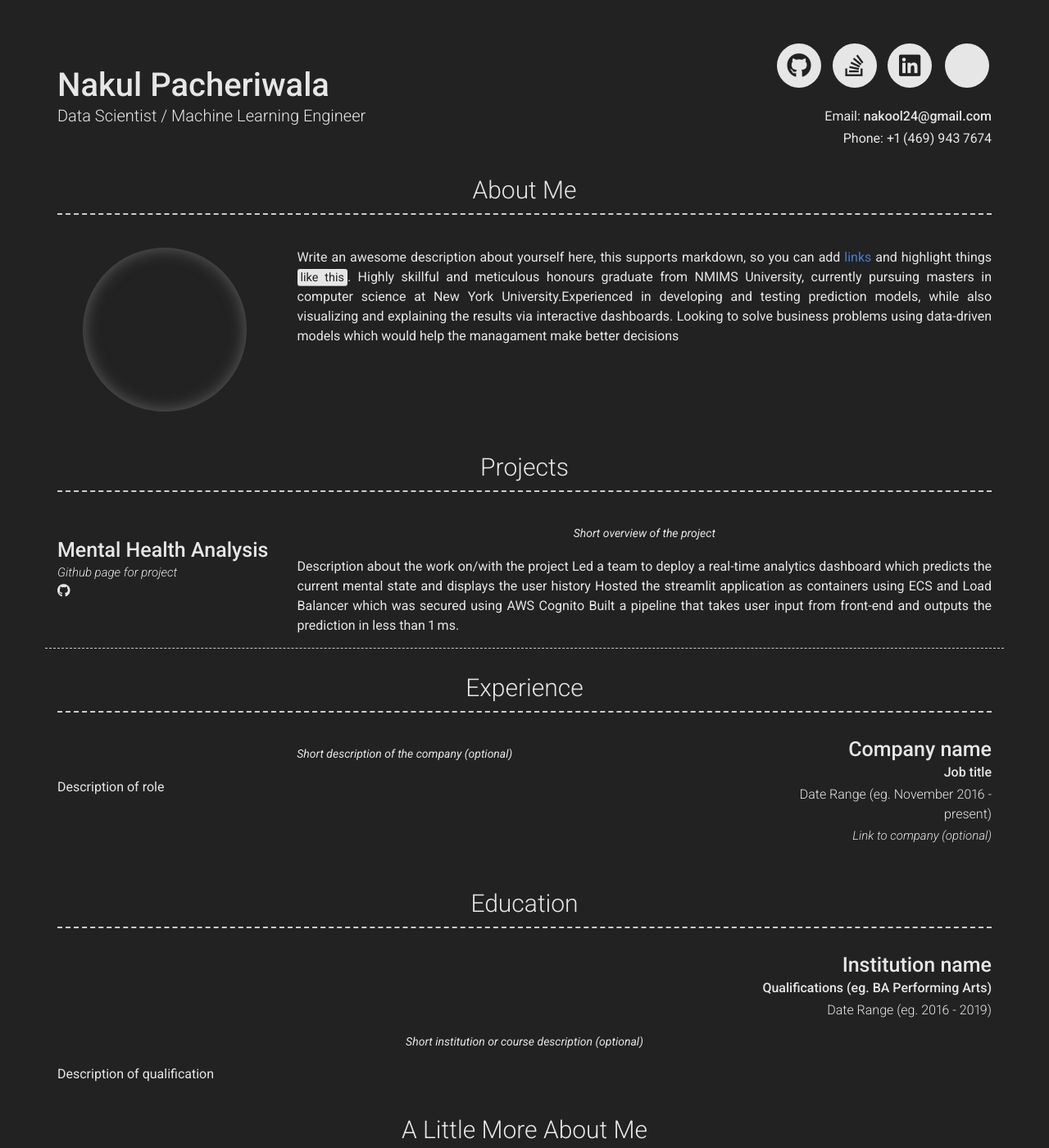
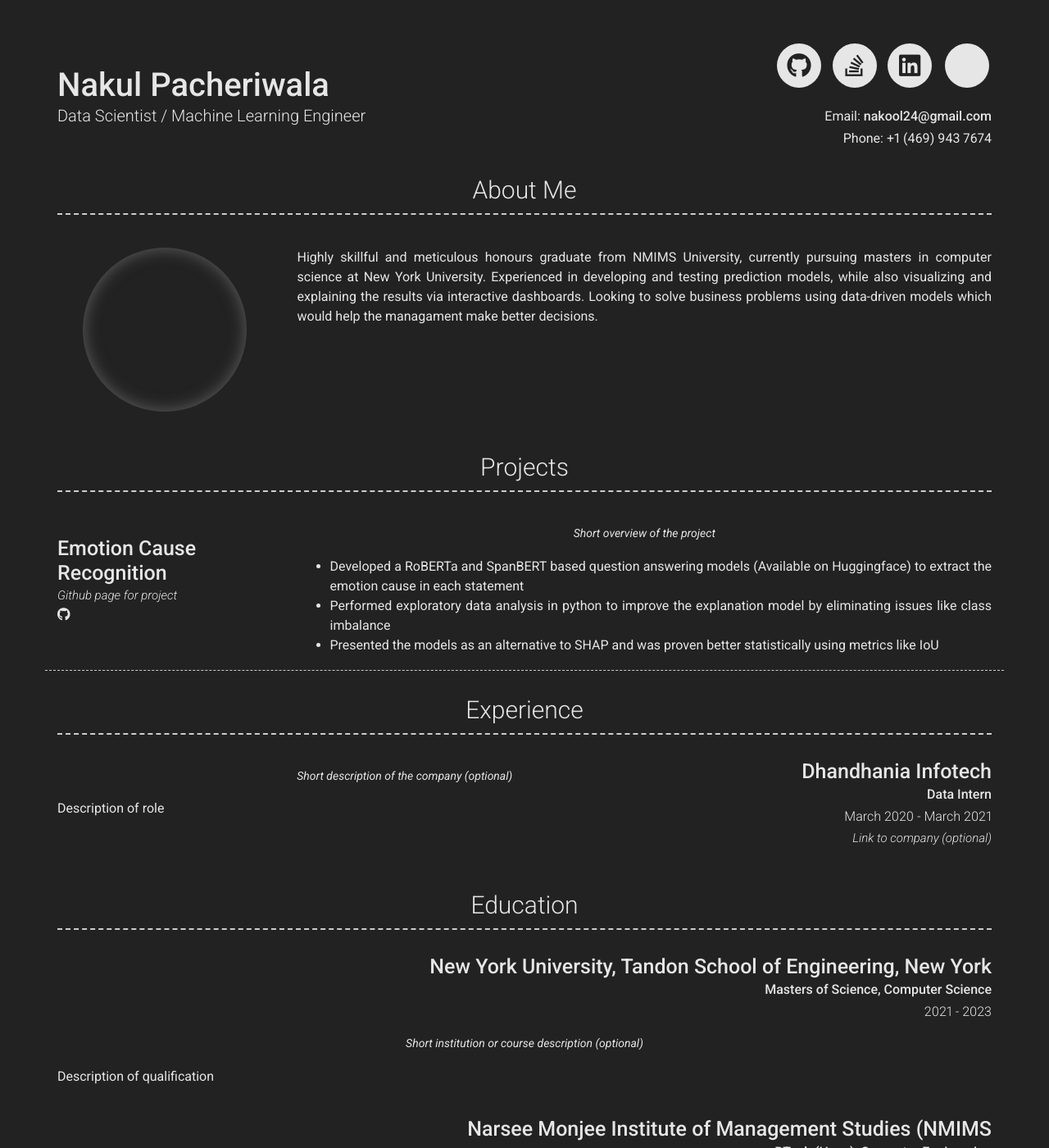
Before and after one commit to Nakul24-1/Nakul.github.io, a Jekyll site: the page built from index.md, in a window 1280 px wide and 1400 px high. Shown: the whole window at 82% size. Built offline with Jekyll 4.4.1, drawn with Linux system fonts in a browser that asks for light colours; nearby versions of some CDN libraries; some of the changed text lies outside the part shown.

Commit message:
Update _config.yml

```diff
--- a/_config.yml
+++ b/_config.yml
@@ -52,9 +52,9 @@ additional_links:
 # about_title: About Me (Use this to override about section title)
 about_profile_image: Directory of profile image (eg. images/profile.jpg)
 about_content: | # this will include new lines to allow paragraphs
-  Write an awesome description about yourself here, this supports markdown, so you can add [links](http://foobar.com) and highlight things <mark>like this</mark>.
-  Highly skillful and meticulous honours graduate from NMIMS University, currently pursuing masters in computer science at New York University.Experienced in developing and testing prediction models, while also visualizing and explaining the results via interactive dashboards.
-  Looking to solve business problems using data-driven models which would help the managament make better decisions
+  Highly skillful and meticulous honours graduate from NMIMS University, currently pursuing masters in computer science at New York University.
+  Experienced in developing and testing prediction models, while also visualizing and explaining the results via interactive dashboards.
+  Looking to solve business problems using data-driven models which would help the managament make better decisions.
 
 content:
   - title: Projects # Title for the section
@@ -73,17 +73,35 @@ content:
         quote: >
           Short overview of the project
         description: | # this will include new lines to allow paragraphs
-          Description about the work on/with the project
-          Led a team to deploy a real-time analytics dashboard which predicts the current mental state and displays the user history
-          Hosted the streamlit application as containers using ECS and Load Balancer which was secured using AWS Cognito
-          Built a pipeline that takes user input from front-end and outputs the prediction in less than 1 ms.
+          - Led a team to deploy a real-time analytics dashboard which predicts the current mental state and displays the user history
+          - Hosted the streamlit application on AWS as containers using ECS and Load Balancer which was secured using AWS Cognito
+          - Built a pipeline that takes user input from front-end and outputs the prediction in less than 1 ms
+    content:
+      - layout: left
+        border: weak  # Value of `weak` will display a weak border below this item. # Any
+                      # other value (or no value) means no border will be displayed
+        title: Emotion Cause Recognition
+        link: https://github.com/Nakul24-1/Mental-Health-Cloud
+        link_text: Github page for project
+        additional_links:
+          - title:  Github page for project (eg. sproogen/modern-resume-theme)
+            icon: fab fa-github
+            url: https://github.com/Nakul24-1/Mental-Health-Cloud
+        quote: >
+          Short overview of the project
+        description: | # this will include new lines to allow paragraphs
+          - Developed a RoBERTa and SpanBERT based question answering models (Available on Huggingface) to extract the emotion cause in each statement
+          - Performed exploratory data analysis in python to improve the explanation model by eliminating issues like class imbalance
+          - Presented the models as an alternative to SHAP and was proven better statistically using metrics like IoU
+
+
   - title: Experience
     layout: list
     content:
       - layout: right
-        title: Company name
-        sub_title: Job title
-        caption: Date Range (eg. November 2016 - present)
+        title: Dhandhania Infotech
+        sub_title: Data Intern
+        caption: March 2020 - March 2021
         link: Link to company (optional)
         quote: >
           Short description of the company (optional)
@@ -93,13 +111,22 @@ content:
     layout: list
     content:
       - layout: top-right
-        title: Institution name
-        sub_title: Qualifications (eg. BA Performing Arts)
-        caption: Date Range (eg. 2016 - 2019)
+        title: New York University, Tandon School of Engineering, New York
+        sub_title: Masters of Science, Computer Science
+        caption: 2021 - 2023
         quote: >
           Short institution or course description (optional)
         description: | # this will include new lines to allow paragraphs
           Description of qualification
+      - layout: top-right
+        title: Narsee Monjee Institute of Management Studies (NMIMS
+        sub_title: BTech (Hons), Computer Engineering
+        caption: 2017 - 2021
+        quote: >
+          Short institution or course description (optional)
+        description: | # this will include new lines to allow paragraphs
+          Description of qualification
+
   - title: A Little More About Me
     layout: text
     content: | # this will include new lines to allow paragraphs
```
